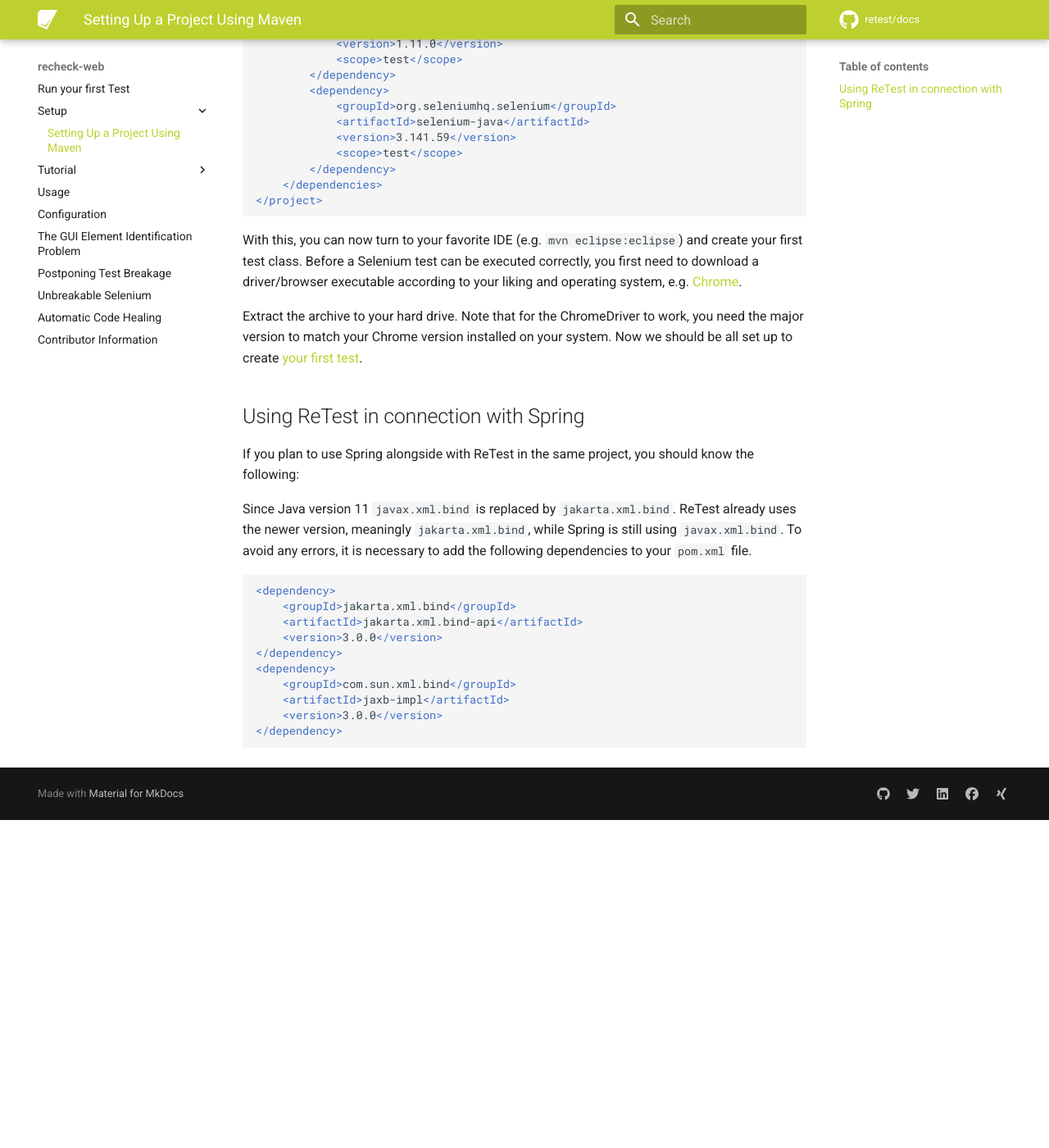
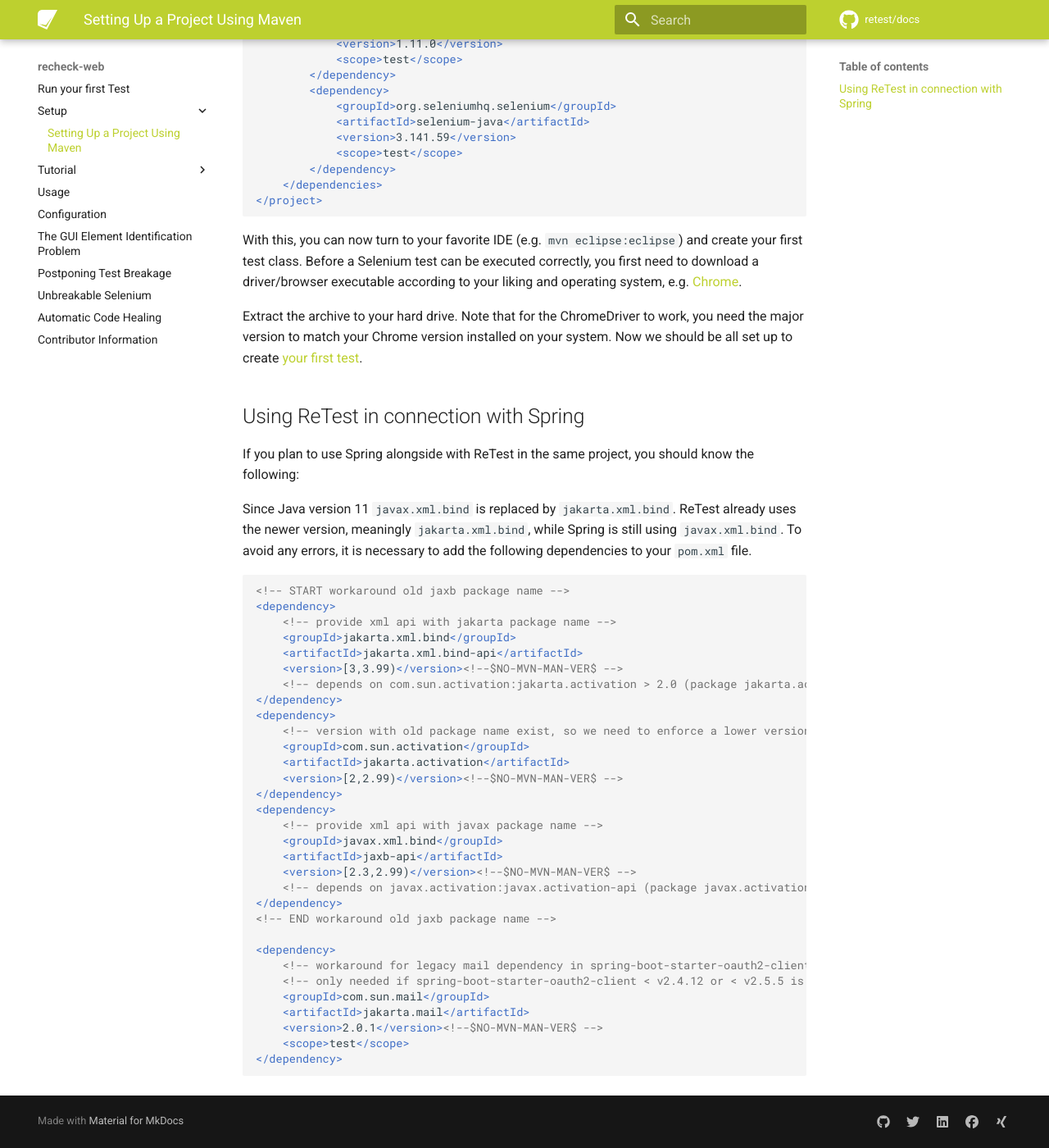
Before and after one commit to retest/docs, an MkDocs documentation site: the page built from docs/recheck-web/setup/maven.md, in a window 1280 px wide and 1400 px high, scrolled down 841 px. Shown: the whole window at 82% size. Built offline with MkDocs 1.6.1 and Material for MkDocs 9.7.7, drawn with Linux system fonts in a browser that asks for light colours; comment, search, counter and statistics services are not loaded; before the commit the page ends 1841 px from its top, so only the background shows below that.

Commit message:
Update maven.md

````diff
--- a/docs/recheck-web/setup/maven.md
+++ b/docs/recheck-web/setup/maven.md
@@ -58,14 +58,35 @@
 Spring is still using `javax.xml.bind`. To avoid any errors, it is necessary to add the following dependencies to your `pom.xml` file.
 
 ```xml
+<!-- START workaround old jaxb package name -->
 <dependency>
+	<!-- provide xml api with jakarta package name -->
 	<groupId>jakarta.xml.bind</groupId>
 	<artifactId>jakarta.xml.bind-api</artifactId>
-	<version>3.0.0</version>
+	<version>[3,3.99)</version><!--$NO-MVN-MAN-VER$ -->
+	<!-- depends on com.sun.activation:jakarta.activation > 2.0 (package jakarta.activation) -->
 </dependency>
 <dependency>
-	<groupId>com.sun.xml.bind</groupId>
-	<artifactId>jaxb-impl</artifactId>
-	<version>3.0.0</version>
+	<!-- version with old package name exist, so we need to enforce a lower version bound -->
+	<groupId>com.sun.activation</groupId>
+	<artifactId>jakarta.activation</artifactId>
+	<version>[2,2.99)</version><!--$NO-MVN-MAN-VER$ -->
+</dependency>
+<dependency>
+	<!-- provide xml api with javax package name -->
+	<groupId>javax.xml.bind</groupId>
+	<artifactId>jaxb-api</artifactId>
+	<version>[2.3,2.99)</version><!--$NO-MVN-MAN-VER$ -->
+	<!-- depends on javax.activation:javax.activation-api (package javax.activation) -->
+</dependency>
+<!-- END workaround old jaxb package name -->
+
+<dependency>
+	<!-- workaround for legacy mail dependency in spring-boot-starter-oauth2-client -->
+	<!-- only needed if spring-boot-starter-oauth2-client < v2.4.12 or < v2.5.5 is used -->
+	<groupId>com.sun.mail</groupId>
+	<artifactId>jakarta.mail</artifactId>
+	<version>2.0.1</version><!--$NO-MVN-MAN-VER$ -->
+	<scope>test</scope>
 </dependency>
 ```
````
